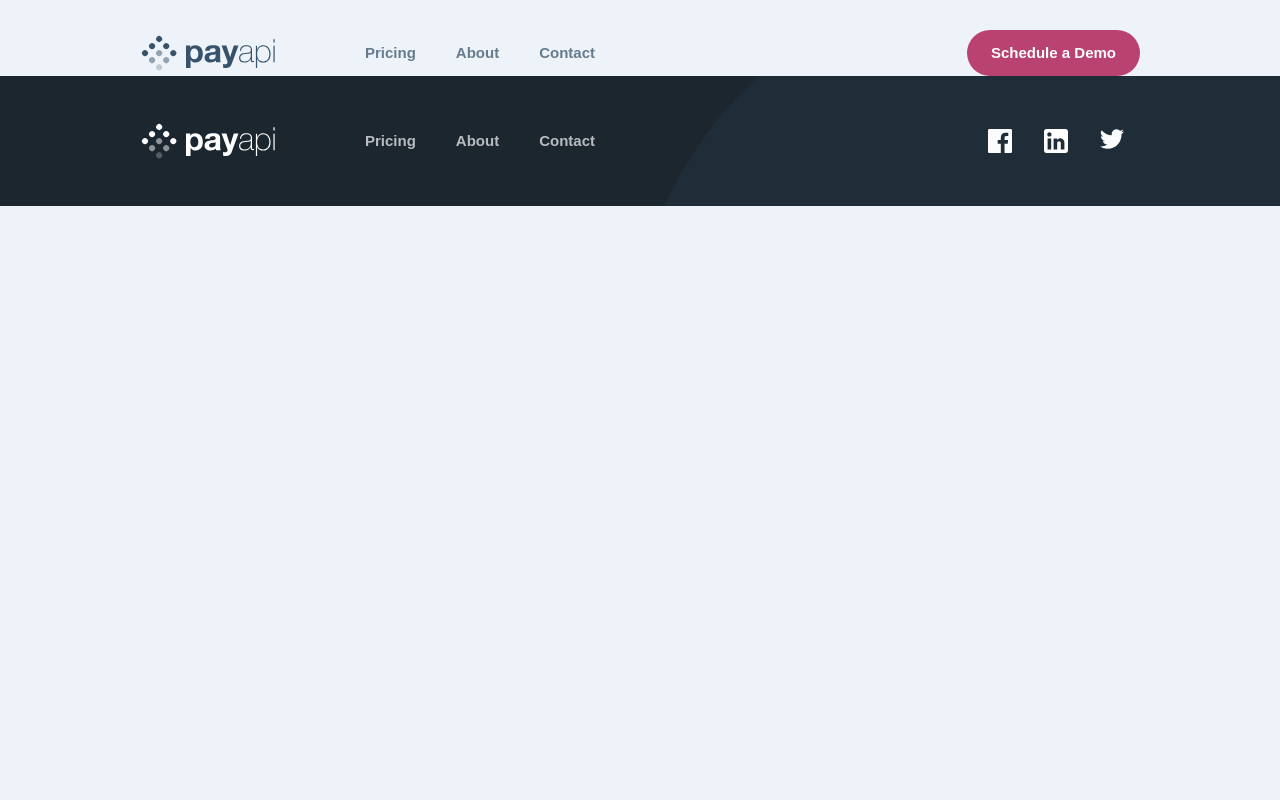
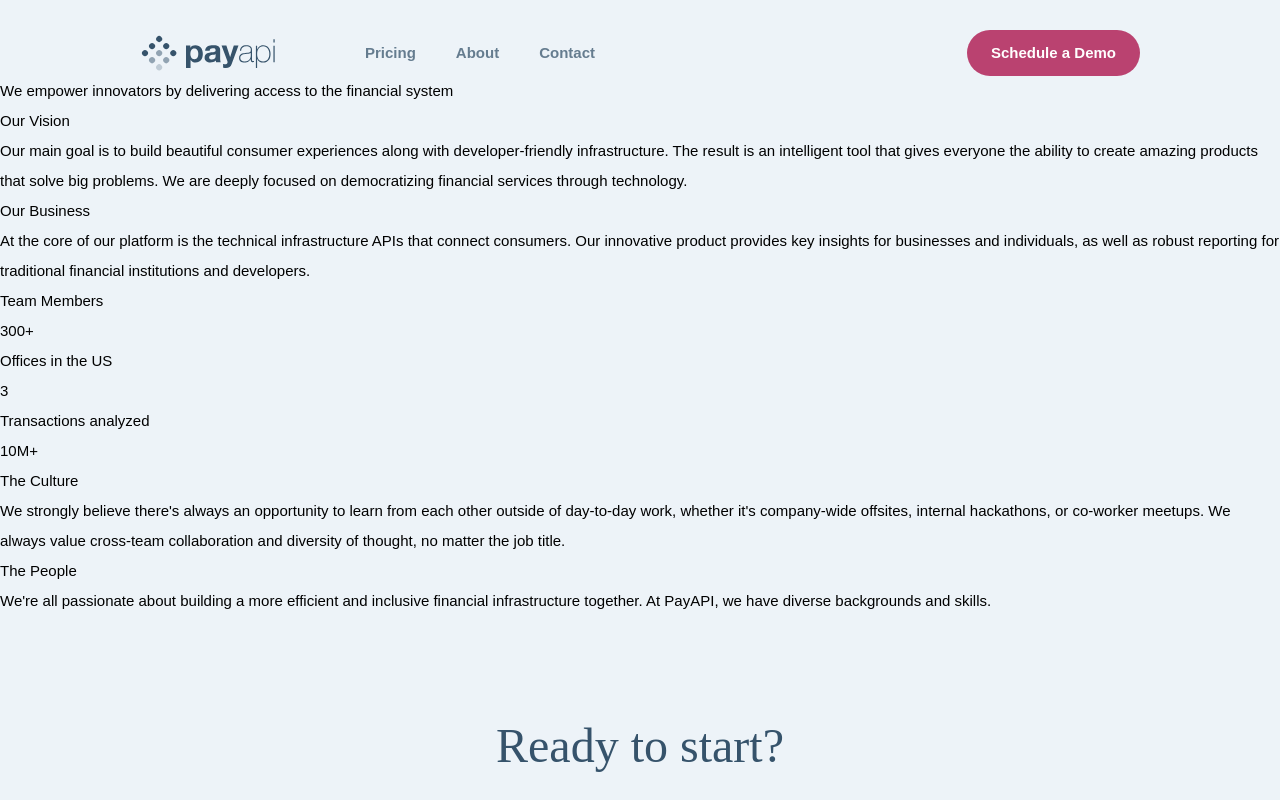
Before and after one commit to ittybe/payapi, a React (Create React App) app: page /about in a window 1280 px wide. Shown: the top 800 px of the page. Built offline with nearby package versions, Linux system fonts and the light colour scheme.

Commit message:
about page html structure

```diff
--- /dev/null
+++ b/src/About.js
@@ -0,0 +1,54 @@
+import "./About.css";
+
+export function About(props) {
+    return (
+        <div className="about-page">
+            <div>We empower innovators by delivering access to the financial system</div>
+            <div className="info-about-us">
+                <div className="info-about-us__heading">Our Vision</div>
+                <div className="info-about-us__text">Our main goal is to build beautiful consumer experiences along with developer-friendly
+    infrastructure. The result is an intelligent tool that gives everyone the ability to create
+    amazing products that solve big problems. We are deeply focused on democratizing financial
+    services through technology.</div>
+            </div>
+            <div className="info-about-us">
+                <div className="info-about-us__heading">Our Business</div>
+                <div className="info-about-us__text"> At the core of our platform is the technical infrastructure APIs that connect consumers.
+    Our innovative product provides key insights for businesses and individuals, as well as
+    robust reporting for traditional financial institutions and developers.</div>
+            </div>
+            <div></div>
+            <div className="statistics-about-us">
+                <div>
+                    <div className="statistics-about-us__heading">Team Members </div>
+                    <div className="statistics-about-us__number">300+</div>
+                </div>
+                <div>
+                    <div className="statistics-about-us__heading">Offices in the US </div>
+                    <div className="statistics-about-us__number">3</div>
+                </div>
+                <div>
+                    <div className="statistics-about-us__heading">Transactions analyzed </div>
+                    <div className="statistics-about-us__number">10M+</div>
+                </div>
+            </div>
+            <div className="info-about-us">
+                <div className="info-about-us__heading">The Culture</div>
+                <div className="info-about-us__text"> We strongly believe there's always an opportunity to learn from each other outside of
+    day-to-day work, whether it's company-wide offsites, internal hackathons, or co-worker meetups.
+    We always value cross-team collaboration and diversity of thought, no matter the job title.
+</div>
+            </div>
+            <div className="info-about-us">
+                <div className="info-about-us__heading">The People</div>
+                <div className="info-about-us__text">   We're all passionate about building a more efficient and inclusive financial infrastructure
+    together. At PayAPI, we have diverse backgrounds and skills.</div>
+            </div>
+            <div className="email-section page-margin-x">
+                <div className="email-section__heading">Ready to start?</div>
+            </div>
+        </div>
+    )
+}
+
+export default About;
--- a/src/App.js
+++ b/src/App.js
@@ -5,8 +5,11 @@ import {
     Route,
     Link
 } from "react-router-dom";
+
 import Home from "./Home";
 import Pricing from "./Pricing";
+import About from "./About";
+
 import './App.css';
 
 import logo from "./assets/shared/desktop/logo.svg"
@@ -94,7 +97,7 @@ export class App extends react.Component {
                                 <Pricing/>
                             </Route>
                             <Route path="/about">
-                                {/* <About /> */}
+                                <About/>
                             </Route>
                             <Route path="/">
                                 <Home />
```
Also changed, not shown: src/About.css (added).
